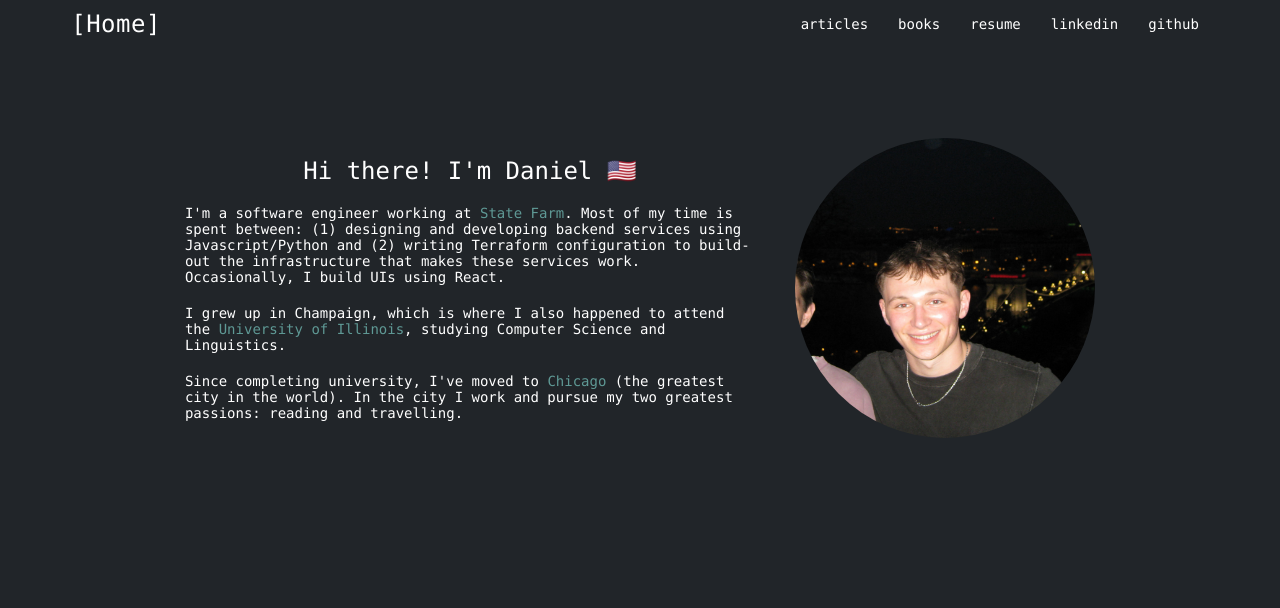
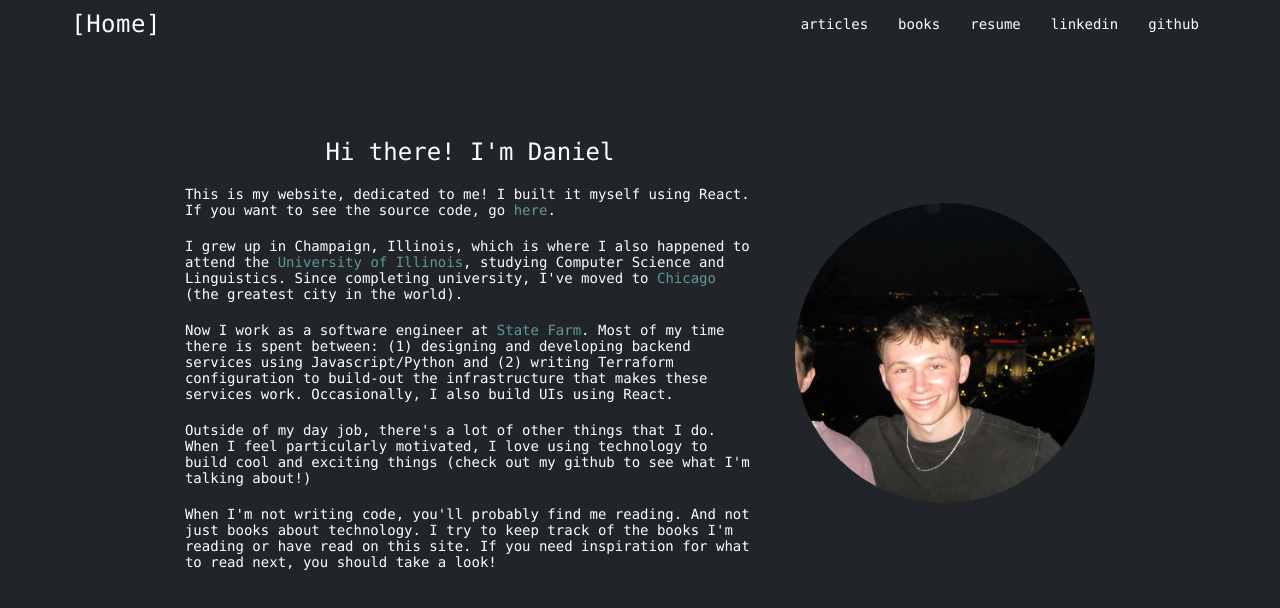
Before and after one commit to danielHett/personal-website, a React (Vite) app: page / in a window 1280 px wide. Shown: the top 608 px of the page. Built offline with nearby package versions, Linux system fonts and the light colour scheme.

Commit message:
Update summary

```diff
--- a/src/components/Navbar/Navbar.jsx
+++ b/src/components/Navbar/Navbar.jsx
@@ -18,14 +18,11 @@ const Navbar = ({ props }) => {
         [<span>Home</span>]
       </a>
       <div className="nav-options">
-        {
-          // TODO: Add a folder with images and randomly order them, then choose an image for every nav option.
-          options.map((option) => (
-            <a className="nav-option" key={option.label} onClick={option.onClick}>
-              {option.label}
-            </a>
-          ))
-        }
+        {options.map((option) => (
+          <a className="nav-option" key={option.label} onClick={option.onClick}>
+            {option.label}
+          </a>
+        ))}
       </div>
     </div>
   );
--- a/src/pages/Home/Home.jsx
+++ b/src/pages/Home/Home.jsx
@@ -1,3 +1,4 @@
+import { Link } from 'react-router';
 import TextLink from '../../components/TextLink/TextLink.jsx';
 import './Home.css';
 
@@ -6,24 +7,33 @@ const Home = () => {
     <div className="home-container">
       <div className="home-content">
         <div className="home-sections">
-          <div className="home-title">Hi there! I'm Daniel 🇺🇸</div>
+          <div className="home-title">Hi there! I'm Daniel</div>
           <div className="home-section">
-            I'm a software engineer working at <TextLink link="https://www.statefarm.com/">State Farm</TextLink>. Most
-            of my time is spent between: (1) designing and developing backend services using Javascript/Python and (2)
-            writing Terraform configuration to build-out the infrastructure that makes these services work.
-            Occasionally, I build UIs using React.
+            This is my website, dedicated to me! I built it myself using React. If you want to see the source code, go{' '}
+            <TextLink link="https://github.com/danielHett/personal-website">here</TextLink>.
           </div>
           <div className="home-section">
-            I grew up in Champaign, which is where I also happened to attend the{' '}
+            I grew up in Champaign, Illinois, which is where I also happened to attend the{' '}
             <TextLink link="https://www.usnews.com/best-graduate-schools/top-science-schools/computer-science-rankings?name=University%20of%20Illinois&_sort=rank-asc">
               University of Illinois
             </TextLink>
-            , studying Computer Science and Linguistics.
+            , studying Computer Science and Linguistics. Since completing university, I've moved to{' '}
+            <TextLink link="https://en.wikipedia.org/wiki/Chicago">Chicago</TextLink> (the greatest city in the world).
           </div>
           <div className="home-section">
-            Since completing university, I've moved to{' '}
-            <TextLink link="https://en.wikipedia.org/wiki/Chicago">Chicago</TextLink> (the greatest city in the world).
-            In the city I work and pursue my two greatest passions: reading and travelling.
+            Now I work as a software engineer at <TextLink link="https://www.statefarm.com/">State Farm</TextLink>. Most
+            of my time there is spent between: (1) designing and developing backend services using Javascript/Python and
+            (2) writing Terraform configuration to build-out the infrastructure that makes these services work.
+            Occasionally, I also build UIs using React.
+          </div>
+          <div className="home-section">
+            Outside of my day job, there's a lot of other things that I do. When I feel particularly motivated, I love
+            using technology to build cool and exciting things (check out my github to see what I'm talking about!)
+          </div>
+          <div className="home-section">
+            When I'm not writing code, you'll probably find me reading. And not just books about technology. I try to
+            keep track of the books I'm reading or have read on this site. If you need inspiration for what to read
+            next, you should take a look!
           </div>
         </div>
         <div className="home-portrait">
```
Also changed, not shown: public/book_information/books.json (deleted, +0 -11 lines).
